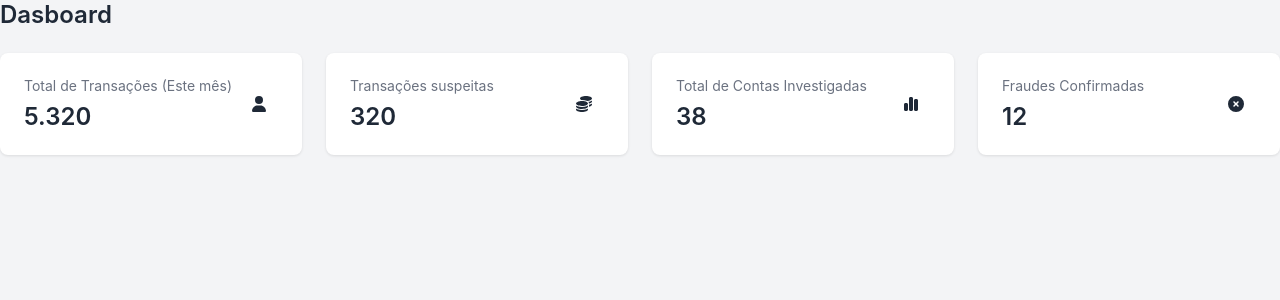
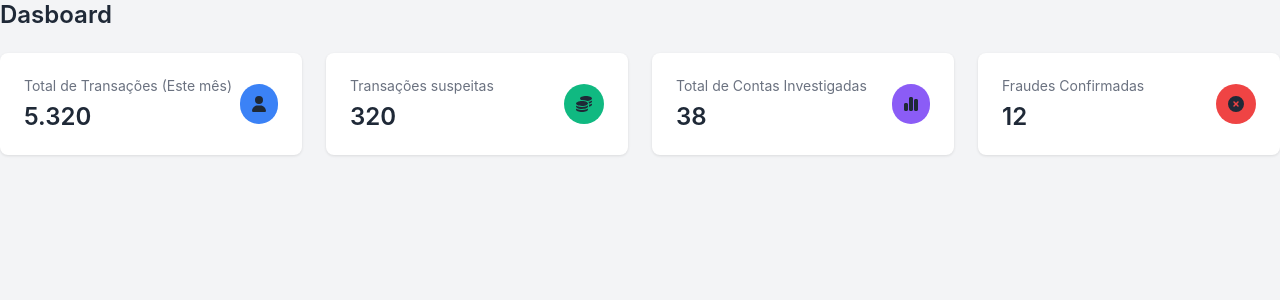
Before and after one commit to RusthenRonald2006/Portal-de-analise-em-anomalias-transacionais, a React (Create React App) app in the folder detec-anomalias/: page /dashboard in a window 1280 px wide. Shown: the top 300 px of the page. Built offline with nearby package versions, Linux system fonts and the light colour scheme; the HTML template or start-up script is replaced by a standard one.

Commit message:
adicionando cores aos icones

```diff
--- a/detec-anomalias/src/components/Pages/Dashboard.module.css
+++ b/detec-anomalias/src/components/Pages/Dashboard.module.css
@@ -41,6 +41,10 @@
     align-items: center;
 }
 
+.iconBlue { background-color: #3b82f6; }
+.iconGreen { background-color: #10b981; }
+.iconPurple { background-color: #8b5cf6; }
+.iconRed { background-color: #ef4444; }
 
 
 
```
Also changed, not shown: detec-anomalias/src/components/Pages/Dasboard.js (deleted).
